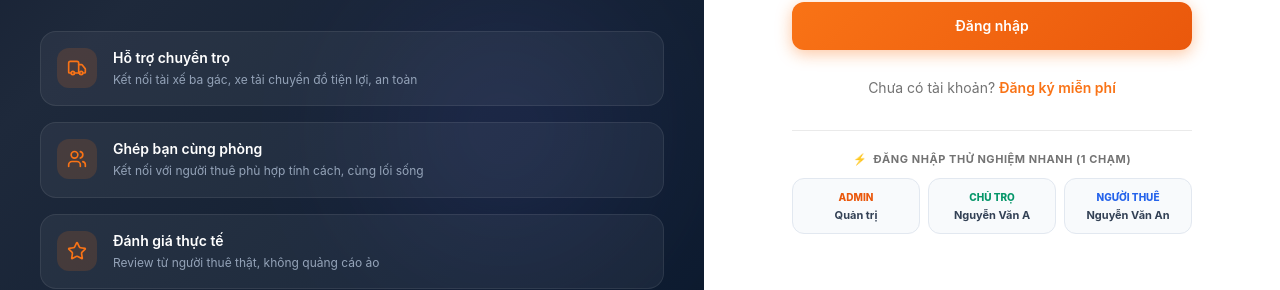
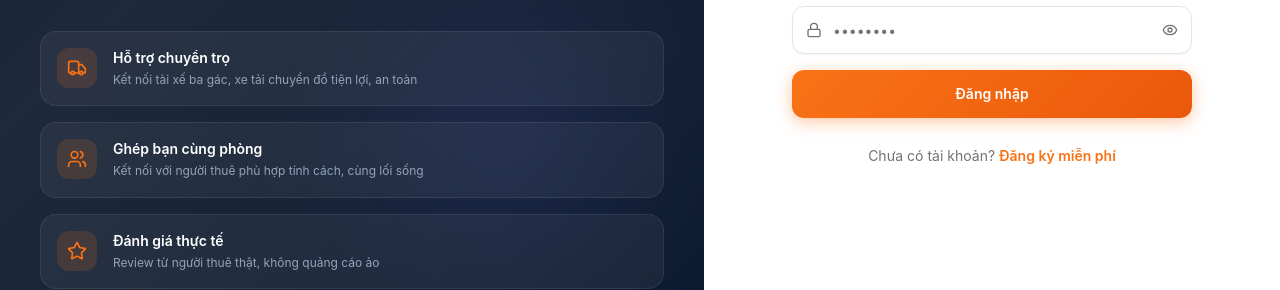
Before and after one commit to nhatminhk40-netizen/SmartStay, a React (Vite) app in the folder frontend/: page /login in a window 1280 px wide. Shown: the part 471-761 px from the top of the page. Built offline with nearby package versions, Linux system fonts and the light colour scheme; no server answers.

Commit message:
refactor(login): remove quick demo 1-touch accounts block

```diff
--- a/frontend/src/pages/Login.jsx
+++ b/frontend/src/pages/Login.jsx
@@ -89,40 +89,13 @@ export default function Login() {
     } catch (err) {
       const msg = err.message || "";
       if (msg.includes("Failed to fetch") || msg.includes("chưa được bật")) {
-        setError("Không thể kết nối đến máy chủ Backend (Port 5000). Vui lòng đảm bảo backend đang chạy, hoặc bấm chọn tài khoản mẫu bên dưới để đăng nhập ngay.");
+        setError("Không thể kết nối đến máy chủ Backend (Port 5000). Vui lòng kiểm tra lại kết nối mạng hoặc thử lại sau.");
       } else {
         setError(msg || "Email hoặc mật khẩu không đúng. Vui lòng thử lại.");
       }
     } finally {
       setLoading(false);
     }
-  };
-
-  const handleQuickDemoLogin = (demoEmail, demoPassword) => {
-    setEmail(demoEmail);
-    setPassword(demoPassword);
-    setError("");
-    setLoading(true);
-    base44.auth.loginViaEmailPassword(demoEmail, demoPassword)
-      .then((result) => {
-        const role = result?.user?.role;
-        const returnUrl = safeReturnTo();
-        if (returnUrl && returnUrl !== "/" && !returnUrl.includes("/login")) {
-          window.location.href = returnUrl;
-        } else if (role === "admin") {
-          window.location.href = "/admin";
-        } else if (role === "employee" || role === "landlord") {
-          window.location.href = "/chu-tro";
-        } else if (role === "transporter") {
-          window.location.href = "/tai-xe";
-        } else {
-          window.location.href = "/";
-        }
-      })
-      .catch((err) => {
-        setError(err.message || "Không thể đăng nhập tài khoản thử nghiệm.");
-      })
-      .finally(() => setLoading(false));
   };
 
   const [showClientIdDialog, setShowClientIdDialog] = useState(false);
@@ -425,39 +398,6 @@ export default function Login() {
               Đăng ký miễn phí
             </Link>
           </p>
-
-          {/* Quick Demo Accounts (1 Chạm) */}
-          <div className="mt-8 pt-5 border-t border-border/80">
-            <div className="text-[11px] font-bold text-muted-foreground uppercase tracking-wider mb-2.5 text-center flex items-center justify-center gap-1.5">
-              <span>⚡</span> Đăng nhập thử nghiệm nhanh (1 chạm)
-            </div>
-            <div className="grid grid-cols-3 gap-2">
-              <button
-                type="button"
-                onClick={() => handleQuickDemoLogin("admin@smartstay.vn", "admin123")}
-                className="p-2.5 rounded-xl border border-slate-200 bg-slate-50 hover:bg-orange-50 hover:border-orange-200 text-xs font-bold text-slate-700 transition flex flex-col items-center gap-0.5 shadow-xs group"
-              >
-                <span className="text-[10px] text-orange-600 font-extrabold uppercase group-hover:scale-105 transition-transform">Admin</span>
-                <span className="truncate max-w-full text-[11px]">Quản trị</span>
-              </button>
-              <button
-                type="button"
-                onClick={() => handleQuickDemoLogin("nhatminhk40@gmail.com", "123456")}
-                className="p-2.5 rounded-xl border border-slate-200 bg-slate-50 hover:bg-emerald-50 hover:border-emerald-200 text-xs font-bold text-slate-700 transition flex flex-col items-center gap-0.5 shadow-xs group"
-              >
-                <span className="text-[10px] text-emerald-600 font-extrabold uppercase group-hover:scale-105 transition-transform">Chủ trọ</span>
-                <span className="truncate max-w-full text-[11px]">Nguyễn Văn A</span>
-              </button>
-              <button
-                type="button"
-                onClick={() => handleQuickDemoLogin("nguoithue@smartstay.vn", "123456")}
-                className="p-2.5 rounded-xl border border-slate-200 bg-slate-50 hover:bg-blue-50 hover:border-blue-200 text-xs font-bold text-slate-700 transition flex flex-col items-center gap-0.5 shadow-xs group"
-              >
-                <span className="text-[10px] text-blue-600 font-extrabold uppercase group-hover:scale-105 transition-transform">Người thuê</span>
-                <span className="truncate max-w-full text-[11px]">Nguyễn Văn An</span>
-              </button>
-            </div>
-          </div>
         </div>
       </div>
 
```
